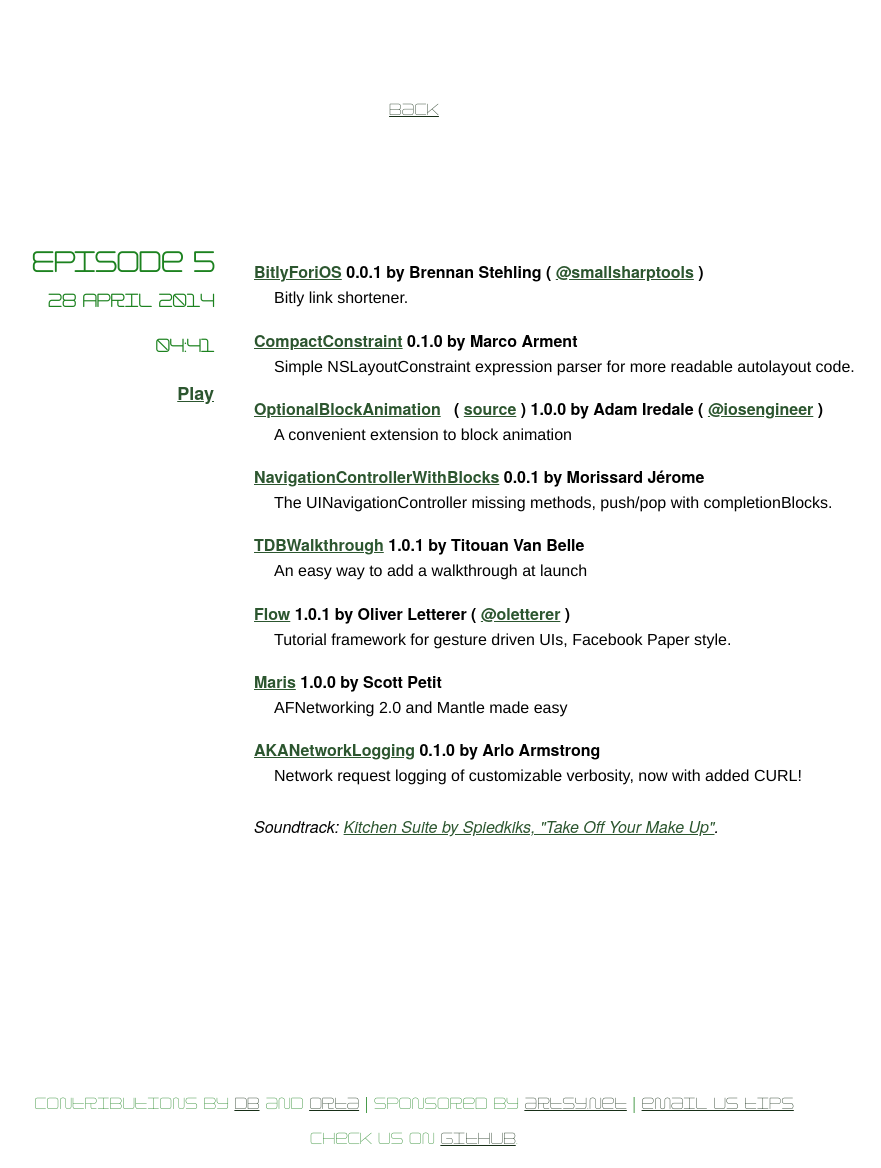
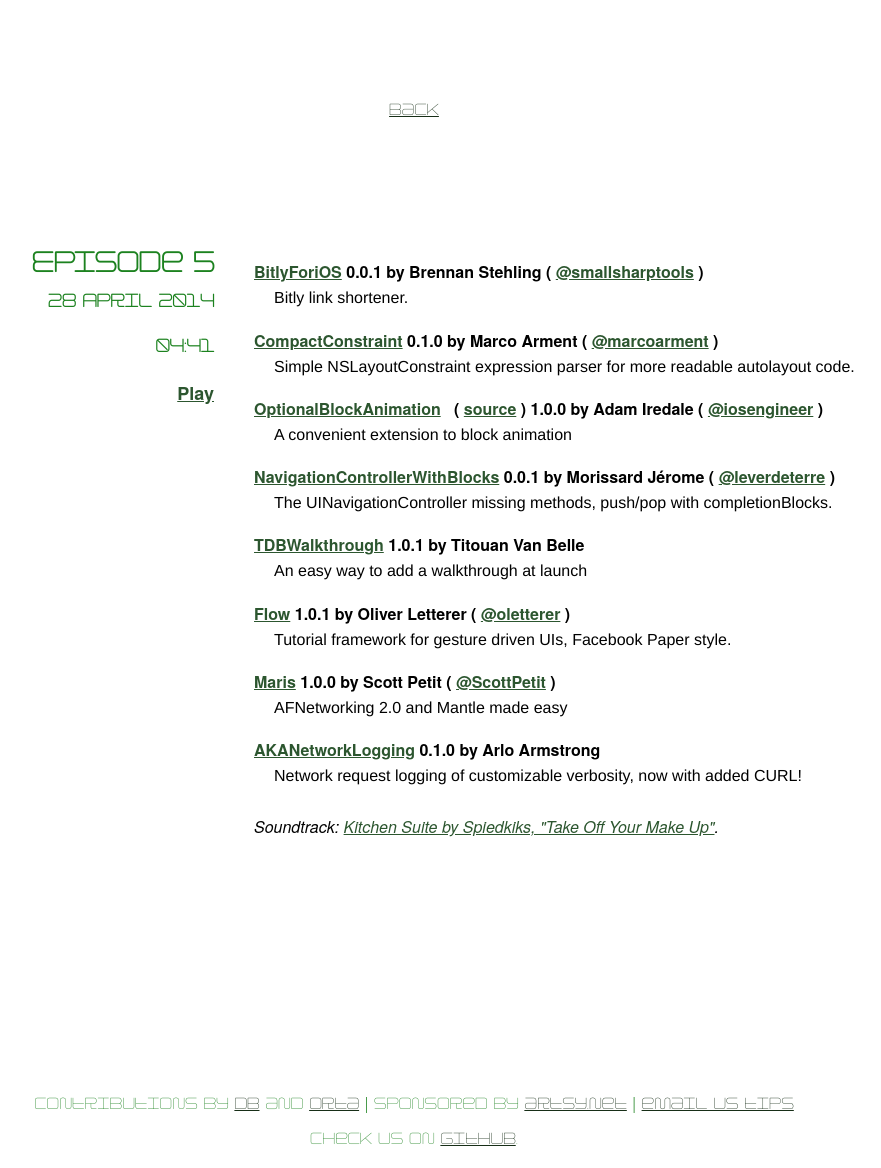
Before and after one commit to pod5/pod5.github.io, a Jekyll site: the page built from _posts/2014-04-28-episode5.html, in a window 1280 px wide. Shown: the whole page, without its empty margins (226-1107 px from the left). Built offline with Jekyll 4.4.1, drawn with Linux system fonts in a browser that asks for light colours; some of the changed lines change nothing that is shown.

Commit message:
add twitter handles

```diff
--- a/_posts/2014-04-28-episode5.html
+++ b/_posts/2014-04-28-episode5.html
@@ -11,17 +11,17 @@
 
 {% include note.html   project='BitlyForiOS' version='0.0.1' author='Brennan Stehling' twitter='smallsharptools' description='Bitly link shortener.' homepage='https://github.com/brennanMKE/BitlyForiOS' source='https://github.com/brennanMKE/BitlyForiOS' %}
 
-{% include note.html   project='CompactConstraint' version='0.1.0' author='Marco Arment' twitter='' description='Simple NSLayoutConstraint expression parser for more readable autolayout code.' homepage='https://github.com/marcoarment/CompactConstraint' source='https://github.com/marcoarment/CompactConstraint' %}
+{% include note.html   project='CompactConstraint' version='0.1.0' author='Marco Arment' twitter='marcoarment' description='Simple NSLayoutConstraint expression parser for more readable autolayout code.' homepage='https://github.com/marcoarment/CompactConstraint' source='https://github.com/marcoarment/CompactConstraint' %}
 
 {% include note.html   project='OptionalBlockAnimation' version='1.0.0' author='Adam Iredale' twitter='iosengineer' description='A convenient extension to block animation' homepage='https://github.com/iosengineer/OptionalBlockAnimation/' source='https://github.com/iosengineer/OptionalBlockAnimation' %}
 
-{% include note.html   project='NavigationControllerWithBlocks' version='0.0.1' author='Morissard Jérome' twitter='' description='The UINavigationController missing methods, push/pop with completionBlocks.' homepage='https://github.com/leverdeterre/NavigationControllerWithBlocks' source='https://github.com/leverdeterre/NavigationControllerWithBlocks' %}
+{% include note.html   project='NavigationControllerWithBlocks' version='0.0.1' author='Morissard Jérome' twitter='leverdeterre' description='The UINavigationController missing methods, push/pop with completionBlocks.' homepage='https://github.com/leverdeterre/NavigationControllerWithBlocks' source='https://github.com/leverdeterre/NavigationControllerWithBlocks' %}
 
 {% include note.html   project='TDBWalkthrough' version='1.0.1' author='Titouan Van Belle' twitter='' description='An easy way to add a walkthrough at launch' homepage='https://github.com/TitouanVanBelle/TDBWalkthrough' source='https://github.com/TitouanVanBelle/TDBWalkthrough' %}
 
 {% include note.html   project='Flow' version='1.0.1' author='Oliver Letterer' twitter='oletterer' description='Tutorial framework for gesture driven UIs, Facebook Paper style.' homepage='https://github.com/OliverLetterer/Flow' source='https://github.com/OliverLetterer/Flow' %}
 
-{% include note.html   project='Maris' version='1.0.0' author='Scott Petit' twitter='' description='AFNetworking 2.0 and Mantle made easy' homepage='https://github.com/ScottPetit/Maris' source='https://github.com/ScottPetit/Maris' %}
+{% include note.html   project='Maris' version='1.0.0' author='Scott Petit' twitter='ScottPetit' description='AFNetworking 2.0 and Mantle made easy' homepage='https://github.com/ScottPetit/Maris' source='https://github.com/ScottPetit/Maris' %}
 
 {% include note.html   project='AKANetworkLogging' version='0.1.0' author='Arlo Armstrong' twitter='' description='Network request logging of customizable verbosity, now with added CURL!' homepage='https://github.com/arlophoenix/AKANetworkLogging' source='https://github.com/arlophoenix/AKANetworkLogging' %}
 
```
